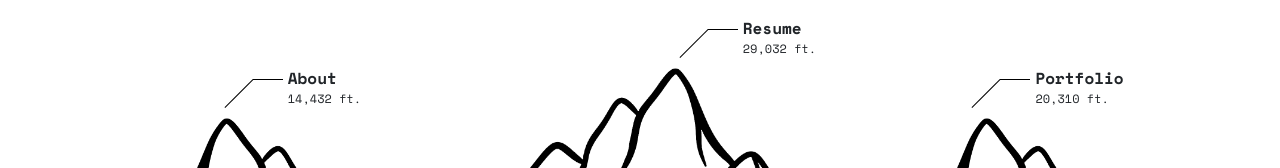
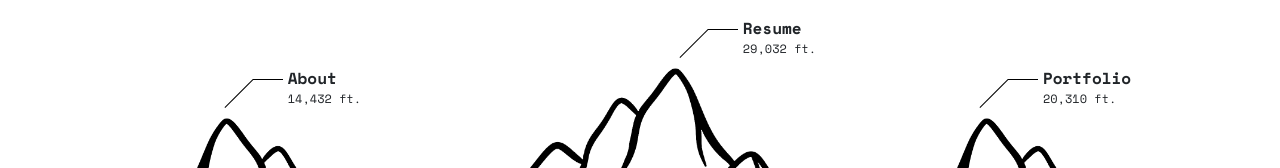
Before and after one commit to wecraw/portfolio-site, an Angular app: page / in a window 1280 px wide. Shown: the part 219-387 px from the top of the page. Built offline with nearby package versions, Linux system fonts and the light colour scheme.

Commit message:
label positioning

```diff
--- a/src/app/home/home.component.scss
+++ b/src/app/home/home.component.scss
@@ -64,7 +64,7 @@
       padding-bottom: 10px;
     }
     &.third {
-      padding-left: 50px;
+      padding-left: 65px;
       padding-bottom: 10px;
     }
     @include media-breakpoint-between(lg, xl) {
```
